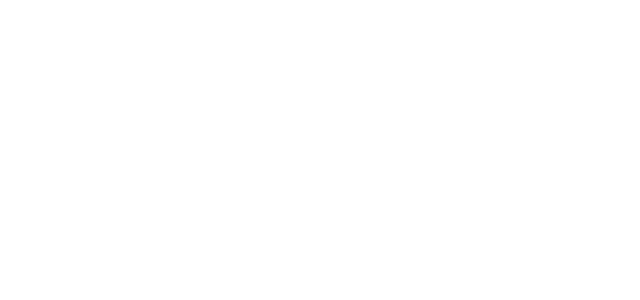
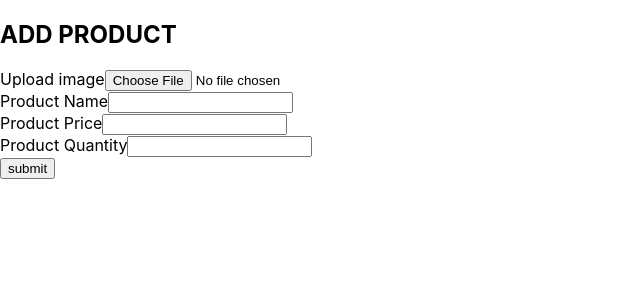
Before and after one commit to vivek738/SpotlessZone_Website, a React (Create React App) app: page /addProduct in a window 1280 px wide. Before the commit this address had no page. Shown: the top 300 px of the page, without its empty margins (0-640 px from the left). Built offline with nearby package versions, Linux system fonts and the light colour scheme.

Commit message:
addinnng product

```diff
--- a/src/App.js
+++ b/src/App.js
@@ -2,7 +2,7 @@
 import './App.css';
 import './Components/Products/AddProduct'
 import { BrowserRouter } from 'react-router-dom';
-import Addproduct from './Components/Products/AddProduct';
+
 import { Container } from './Routes/Container';
 function App() {
   return (
--- a/src/Components/Products/AddProduct.js
+++ b/src/Components/Products/AddProduct.js
@@ -1,5 +1,8 @@
+
+import React, { useState } from "react";
 import axios from "axios";
-import { useState } from "react";
+
+
 
 
 
@@ -12,19 +15,20 @@
     const [message, setMessage] = useState('');
     const [pic, setImage] = useState('');
 
-     const Addproduct111=()=>{
-      var formData = new FormData();
+     const Addproduct111=(e)=>{
+         e.preventDefault();
+      const formData = new FormData();
         formData.append("pname", pname);
         formData.append("pprice", pprice);
         formData.append("pqty", pqty);
-
-        formData.append("pic", pic)
+        formData.append("image",   pic);
+        //formData.append("pic", pic)
     axios.post("http://localhost:5000/product-add",formData)
     .then(result=>{
-        console.log(result.data.message)
-        if(result.data.message){
-            setMessage(" Product Added succsessfullly!!")
-    }
+        console.log(result.data)
+         if(result){
+             setMessage(" Product Added succsessfullly!!")
+     }
 })
 .catch()
      }
@@ -38,17 +42,16 @@
                     <h2 className="custom-heading-h2">ADD PRODUCT</h2>
                     <p>{message}</p>
 
-
                     <form>
 
-                    <div className="form-group">
+                    {<div className="form-group">
                             <label>Upload image</label>
                             <input type="file" className="form-control"
 
                             onChange={(e)=>setImage(e.target.files[0])}
 
                             />
-                        </div>
+                        </div> }
 
 
                         <div className="form-group">
@@ -76,9 +79,7 @@
                             onChange={(e)=>setPqty(e.target.value)}
                             />
                         </div>
-                        <input type="submit" className="btn btn-dark"
-                        onClick={Addproduct111}
-                        />
+                        <button type="submit" onClick={Addproduct111}> submit</button>
                     </form>
                 </div>
                 <div className="col-md-4"></div>
--- a/src/Routes/Container.js
+++ b/src/Routes/Container.js
@@ -2,7 +2,9 @@
 import { Routes, Route, Navigate } from "react-router-dom";
 import EmailVerify from "../Components/EmailVerify";
 import Login from "../Components/Login";
+import Addproduct from "../Components/Products/AddProduct";
 import SignUp from "../Components/SignUp";
+
 
 export const Container = () => {
   //in login branch
@@ -12,6 +14,7 @@
 
 
       <Routes>
+        <Route path='/addProduct' element={<Addproduct/>}></Route>
         {user && <Route path="/signup" exact element=""></Route>}
         <Route path="/signup" exact element={<SignUp />} />
         <Route path="/login" exact element={<Login />} />
@@ -20,6 +23,8 @@
           path="/customer/register/:id/verify/:token"
           element={<EmailVerify />}
         />
+
+
       </Routes>
 
     </>
```
